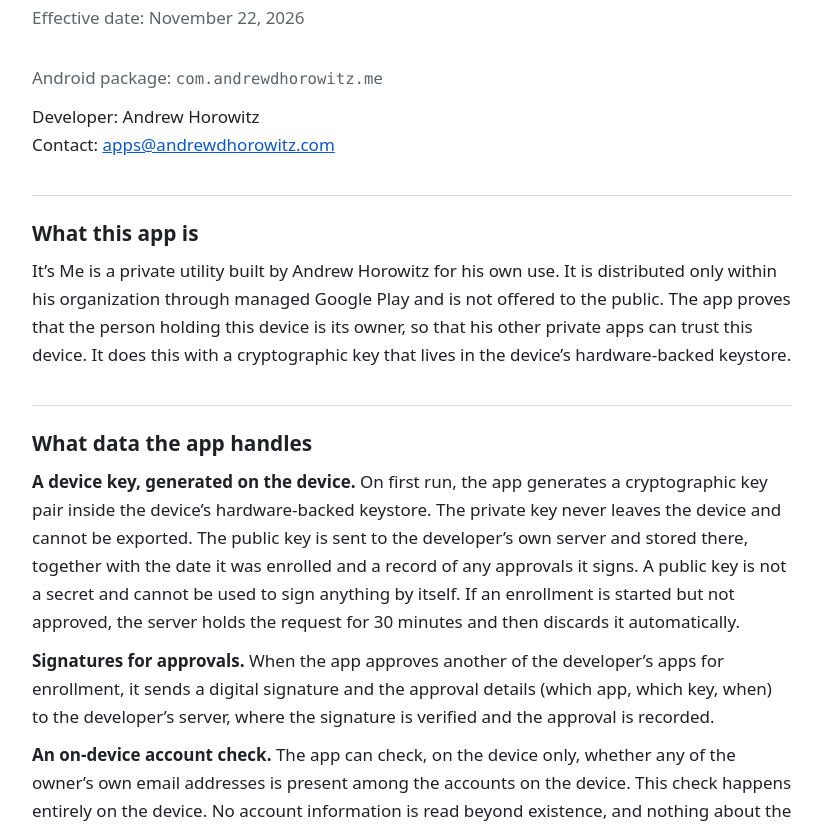
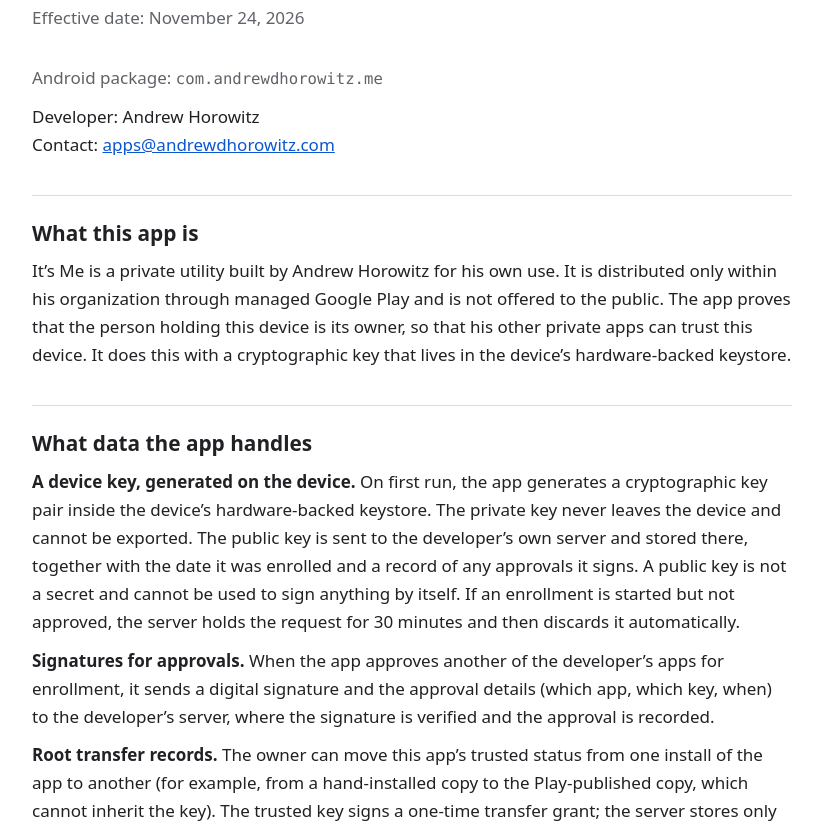
Before and after one commit to andrewdhorowitz/andrewdhorowitz.github.io, a plain HTML site: page its-me/privacy.html in a window 1280 px wide. Shown: the part 114-945 px from the top of the page, without its empty margins (228-1051 px from the left). Drawn offline with Linux system fonts and the light colour scheme.

Commit message:
It's Me privacy: root transfer records (v1.2.0)
The swap ceremony stores new server-side records — one-time
transfer grants as hashes only (never the code), at most 30
minutes, and a superseded marker on the retired root key — so
the policy names them, in the same pass as the feature
(me-app v1.2.0). Effective date moved to November 24, 2026.

```diff
--- a/its-me/privacy.html
+++ b/its-me/privacy.html
@@ -74,7 +74,7 @@
 <body>
 <main>
   <h1>Privacy Policy — It&rsquo;s Me</h1>
-  <p class="meta">Effective date: November 22, 2026</p>
+  <p class="meta">Effective date: November 24, 2026</p>
   <p class="package">Android package: <code>com.andrewdhorowitz.me</code></p>
   <p>Developer: Andrew Horowitz<br>
   Contact: <a href="mailto:apps@andrewdhorowitz.com">apps@andrewdhorowitz.com</a></p>
@@ -85,6 +85,7 @@
   <h2>What data the app handles</h2>
   <p><strong>A device key, generated on the device.</strong> On first run, the app generates a cryptographic key pair inside the device&rsquo;s hardware-backed keystore. The private key never leaves the device and cannot be exported. The public key is sent to the developer&rsquo;s own server and stored there, together with the date it was enrolled and a record of any approvals it signs. A public key is not a secret and cannot be used to sign anything by itself. If an enrollment is started but not approved, the server holds the request for 30 minutes and then discards it automatically.</p>
   <p><strong>Signatures for approvals.</strong> When the app approves another of the developer&rsquo;s apps for enrollment, it sends a digital signature and the approval details (which app, which key, when) to the developer&rsquo;s server, where the signature is verified and the approval is recorded.</p>
+  <p><strong>Root transfer records.</strong> The owner can move this app&rsquo;s trusted status from one install of the app to another (for example, from a hand-installed copy to the Play-published copy, which cannot inherit the key). The trusted key signs a one-time transfer grant; the server stores only cryptographic hashes of the grant and of its redemption code — never the code itself — together with the issuing key&rsquo;s identifier and an expiry of at most 30 minutes. When the code is redeemed, the new install&rsquo;s public key is enrolled as trusted, the old key&rsquo;s record is marked superseded with the new key&rsquo;s identifier and the time, and both steps are written to the operational log described below. A superseded key is never trusted again.</p>
   <p><strong>An on-device account check.</strong> The app can check, on the device only, whether any of the owner&rsquo;s own email addresses is present among the accounts on the device. This check happens entirely on the device. No account information is read beyond existence, and nothing about the device&rsquo;s accounts is transmitted, stored, or shared.</p>
   <p><strong>The owner&rsquo;s own information, built in.</strong> The app contains a photograph of the owner and the owner&rsquo;s email addresses as part of its configuration. These were supplied by the owner himself and are visible only to whoever holds the unlocked device.</p>
   <p><strong>Diagnostics, on the device only.</strong> The app keeps a diagnostics log on the device so the owner can see what the app did and when. This log stays on the device and is shown only in the app&rsquo;s owner-facing diagnostics view.</p>
@@ -102,7 +103,7 @@
   <p>The public key and approval records described above are stored on the developer&rsquo;s own server infrastructure (Cloudflare Workers and Google Firestore). They are used for one purpose only: deciding whether a device key is trusted. They are not used for advertising or profiling, and they are not sold or shared.</p>
 
   <h2>Security</h2>
-  <p>The private key is protected by the device&rsquo;s hardware-backed keystore and by the device lock. All communication between the app and the server is encrypted in transit. A new key becomes trusted only when an already-trusted key approves it or when the owner enrolls it with his private bootstrap credential. Trusted keys can be revoked on the server at any time, and revocation takes effect immediately.</p>
+  <p>The private key is protected by the device&rsquo;s hardware-backed keystore and by the device lock. All communication between the app and the server is encrypted in transit. A new key becomes trusted only when an already-trusted key approves it, when the owner enrolls it with his private bootstrap credential, or when it redeems a one-time transfer grant signed by the currently trusted key, as described above. Trusted keys can be revoked on the server at any time, and revocation takes effect immediately.</p>
 
   <h2>Retention and deletion</h2>
   <p>Enrollment records (public key, enrollment date, approval records) are kept while a key is active. Retiring a key inside the app revokes its trusted status immediately; the record of a retired key is deleted within 30 days. To request deletion of any stored records at any time, contact <a href="mailto:apps@andrewdhorowitz.com">apps@andrewdhorowitz.com</a> — because the app&rsquo;s only user is its owner, such requests are honored in full.</p>
```
